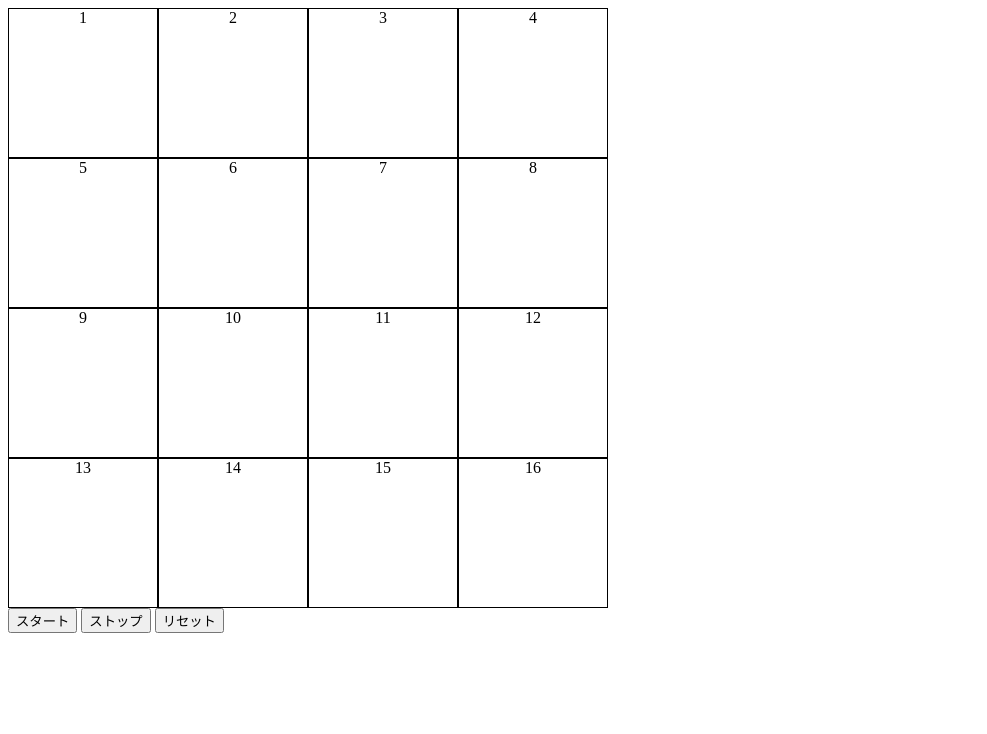
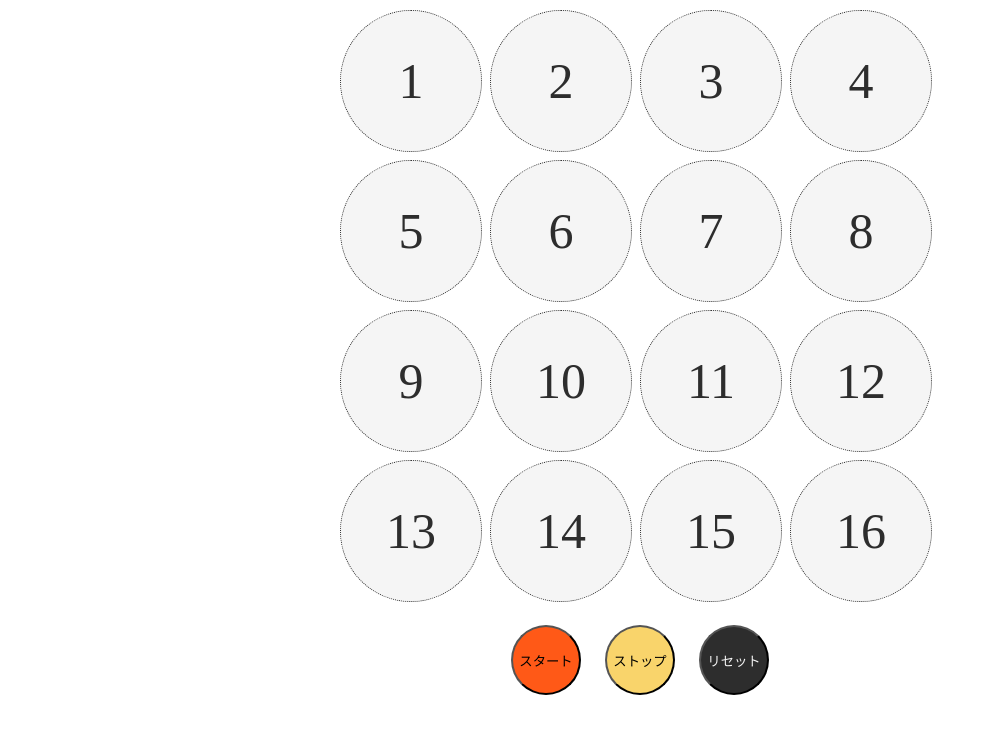
Before and after one commit to haru-labo/JSRoulette, a plain HTML site: page roulette.html in a window 1280 px wide. Shown: the whole page, without its empty margins (0-987 px from the left). Drawn offline with Linux system fonts and the light colour scheme.

Commit message:
add action,mod layout

```diff
--- a/css/roulette.css
+++ b/css/roulette.css
@@ -1,22 +1,66 @@
-#outflame {
+* {
+  margin: 0;
+  padding: 0;
+}
+
+body {
+  margin: 0 auto;
+  text-align: center;
+}
+
+.outflame {
   display: grid;
   grid-template-columns: 150px 150px 150px 150px;
   grid-template-rows: 150px 150px 150px 150px;
+  margin-top: 10px;
+  justify-content: center;
 }
 
-#outflame div {
-  border: solid 1px black;
+.outflame div {
+  background-color: whitesmoke;
+  border: dotted 1px #2D2D2D;
+  border-radius: 150%;
+  color: #2D2D2D;
+  font-size: 50px;
+  height: 140px;
+  line-height: 140px;
   text-align: center;
+  width: 140px;
+}
+
+.control {
+  margin-top: 5px;
+}
+
+button {
+  border-radius: 50%;
+  margin: 10px;
+  height: 70px;
+  width: 70px;
+}
+
+#btnStart {
+  background-color: #FF5917;
+}
+
+#btnStop {
+  background-color: #F9D46B;
+}
+
+#btnReset {
+  color: whitesmoke;
+  background-color: #2D2D2D
 }
 
 .selecting {
-  background-color: yellow;
+  background-color: #F9D46B !important;
 }
 
 .selected {
-  background-color: orange;
+  background-color: #FF5917 !important;
 }
 
 .inactive {
-  background-color: gray;
+  background-color: #2D2D2D !important;
+  color: whitesmoke !important;
 }
--- a/js/roulette.js
+++ b/js/roulette.js
@@ -18,20 +18,33 @@ function addBox() {
 
 //////////各ボタン処理//////////
 function start() {
+  //スタートボタンを非活性
+  $('#btnStart').prop('disabled', true);
   idRulette = setInterval(roulette, 100);
 }
 
 function stop() {
+  //スタートボタンを活性
+  $('#btnStart').prop('disabled', false);
   clearInterval(idRulette);
+  //選択したボックスをselectedへ
   $selectedBox = $('.selecting');
   $selectedBox.removeClass('selecting');
   $selectedBox.addClass('selected');
+  //選択できるボックスがなければスタートボタンを非活性
+  if($('.active').length === 0) {
+    $('#btnStart').prop('disabled', true);
+  }
 }
 
 function reset() {
+  //ルーレット動作中は停止
   if(idRulette !== undefined) {
     clearInterval(idRulette);
   }
+  //スタートボタンを活性
+  $('#btnStart').prop('disabled', false);
+  //全てのクラスをactiveへ
   let $resetTarget = $('.inactive, .selecting, .selected');
   $resetTarget.removeClass();
   $resetTarget.addClass('active');
@@ -45,18 +58,24 @@ function roulette() {
   let $activeBoxNum = $activeBox.length;
   let selectingNum = Math.floor(Math.random() * $activeBoxNum);
   let $targetBox = $activeBox.eq(selectingNum);
-  if ($selectedBox.length) {
+  //選択済みのものがあればInactiveにする
+  if($selectedBox.length) {
     $selectedBox.removeClass('selected');
     $selectedBox.addClass('inactive');
   }
-  $selectingBox.removeClass('selecting');
-  $selectingBox.addClass('active');
-  $targetBox.removeClass('active');
-  $targetBox.addClass('selecting');
+
+  if($activeBox.length < 1) {
+    $targetBox.removeClass('active');
+    $targetBox.addClass('selecting');
+  } else {
+    $selectingBox.removeClass('selecting');
+    $selectingBox.addClass('active');
+    $targetBox.removeClass('active');
+    $targetBox.addClass('selecting');
+  }
 }
 
-
-
+//////////開始時処理//////////
 $(function() {
   addBox();
   $('#btnStart').click(start);
--- a/roulette.html
+++ b/roulette.html
@@ -8,9 +8,9 @@
   <script src="js/roulette.js"></script>
 </head>
 <body>
-  <div id="outflame">
+  <div id="outflame" class="outflame">
   </div>
-  <div id="control">
+  <div id="control" class="control">
     <button id="btnStart">スタート</button>
     <button id="btnStop">ストップ</button>
     <button id="btnReset">リセット</button>
```
